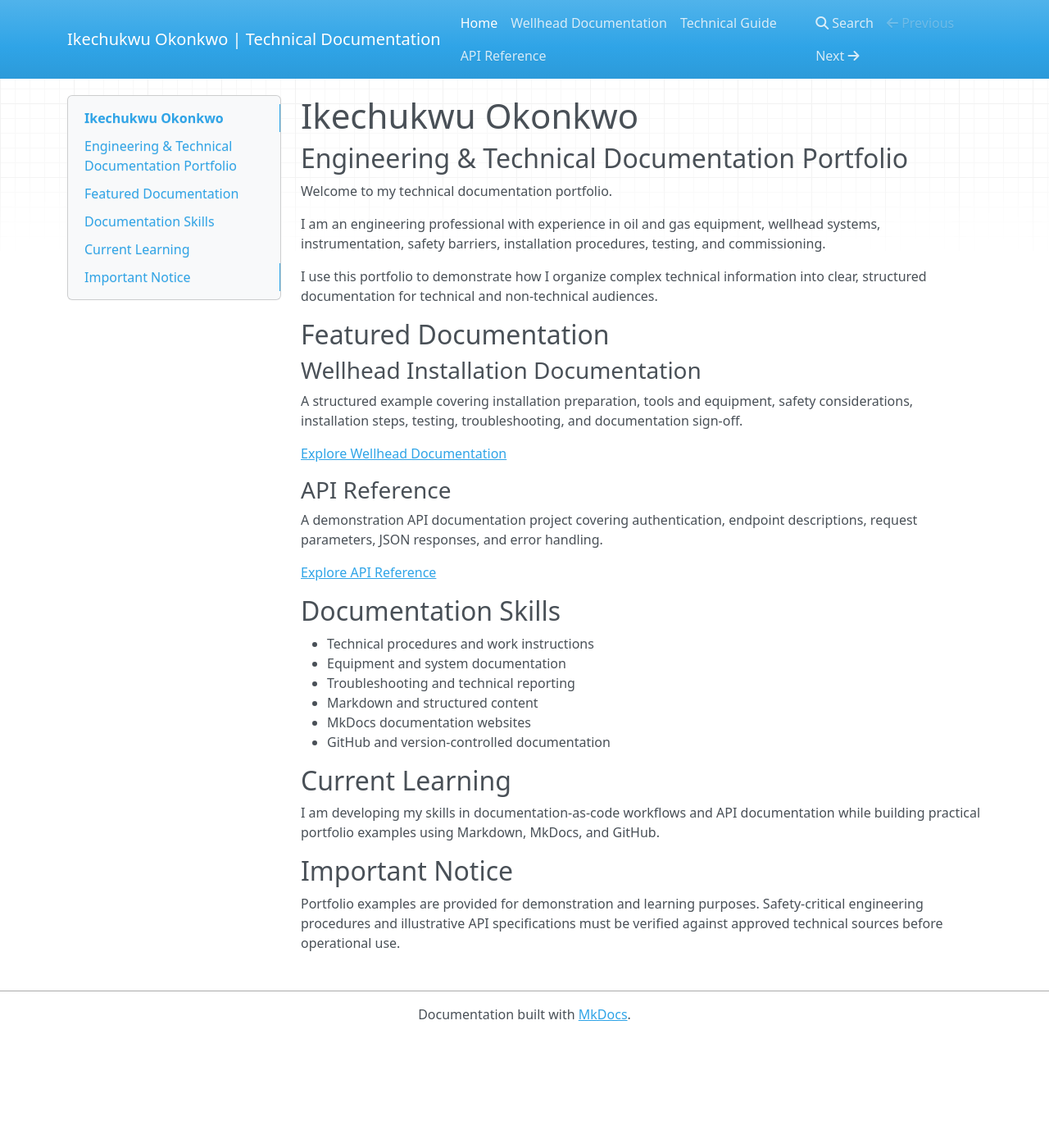
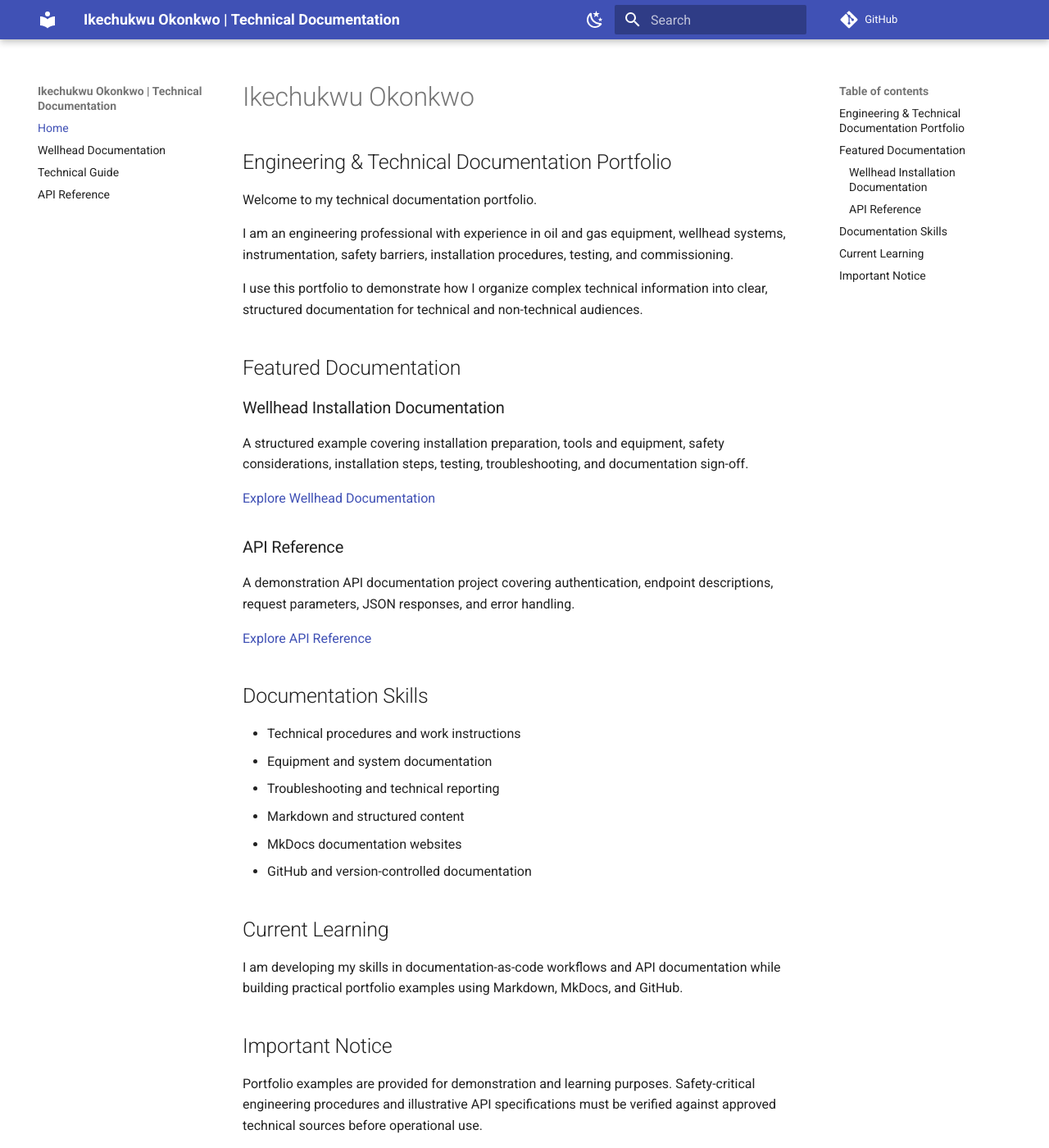
Before and after one commit to Stevike/My-docs, an MkDocs documentation site: the page built from docs/index.md, in a window 1280 px wide and 1400 px high. Shown: the whole window at 82% size. Built offline with MkDocs 1.6.1 and Material for MkDocs 9.7.7, drawn with Linux system fonts in a browser that asks for light colours; nearby versions of some CDN libraries; comment, search, counter and statistics services are not loaded; some of the changed text lies outside the part shown.

Commit message:
Update mkdocs.yml

```diff
--- a/mkdocs.yml
+++ b/mkdocs.yml
@@ -1,4 +1,48 @@
+
 site_name: Ikechukwu Okonkwo | Technical Documentation
+site_description: Technical writing portfolio featuring wellhead engineering documentation, technical guides, and API documentation.
+site_url: https://stevike.github.io/My-docs/
+site_author: Ikechukwu Okonkwo
+
+repo_url: https://github.com/Stevike/My-docs
+repo_name: GitHub
+
+theme:
+  name: material
+  features:
+    - navigation.sections
+    - navigation.top
+    - navigation.footer
+    - content.code.copy
+    - search.suggest
+    - search.highlight
+
+  palette:
+    - scheme: default
+      primary: indigo
+      accent: teal
+      toggle:
+        icon: material/weather-night
+        name: Switch to dark mode
+    - scheme: slate
+      primary: indigo
+      accent: teal
+      toggle:
+        icon: material/weather-sunny
+        name: Switch to light mode
+
+plugins:
+  - search
+
+markdown_extensions:
+  - admonition
+  - attr_list
+  - def_list
+  - tables
+  - pymdownx.details
+  - pymdownx.superfences
+  - pymdownx.highlight:
+      anchor_linenums: true
 
 nav:
   - Home: index.md
@@ -8,3 +52,5 @@ nav:
 
 extra_css:
   - styles/extra.css
+
+copyright: Copyright &copy; 2026 Ikechukwu Okonkwo
```
